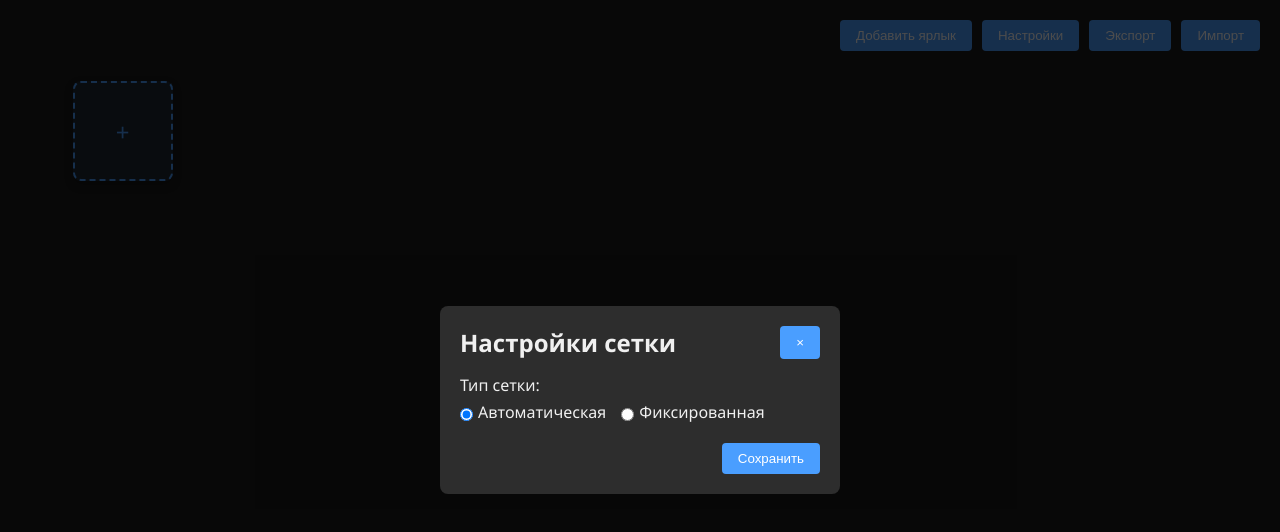
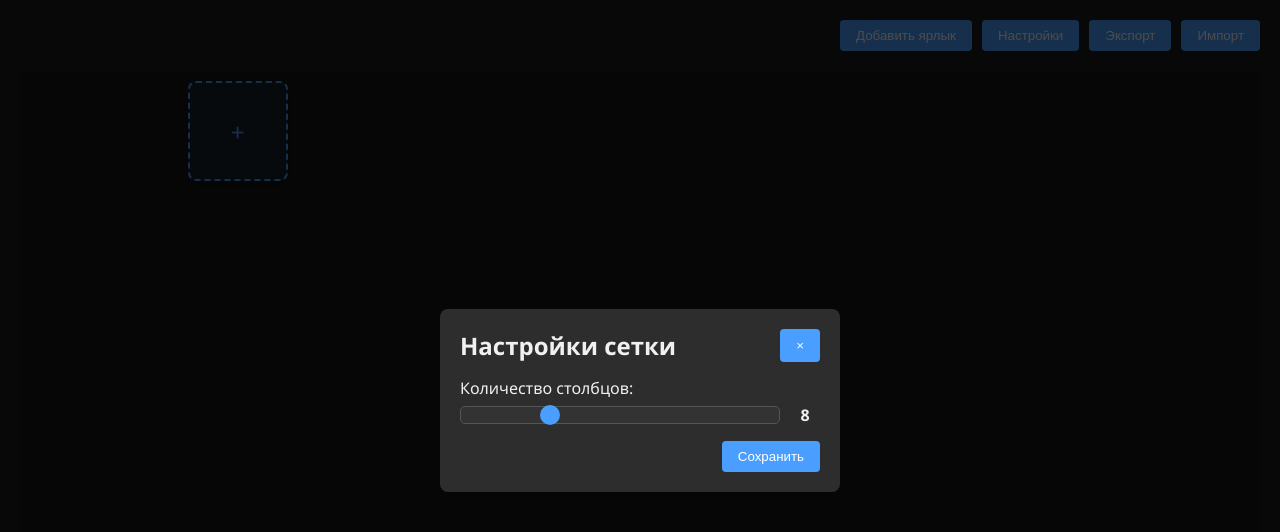
Before and after one commit to AnDsergey13/New_tab, a plain HTML site: page index.html in a window 1280 px wide. Both pictures are taken after a click on the button "Настройки". Drawn offline with nearby package versions, Linux system fonts and the light colour scheme.

Commit message:
feat(index): The automatic grid feature has been removed, because it is not needed. Fixed styles

```diff
--- a/index.html
+++ b/index.html
@@ -13,7 +13,7 @@
             --card-bg: #2d2d2d;
             --text-color: #f0f0f0;
             --accent-color: #4a9eff;
-            --grid-columns: auto-fill; /* auto-fill или число */
+            --grid-columns: 8; /* Теперь только фиксированное значение */
         }
 
         * {
@@ -56,7 +56,6 @@
         }
 
         .controls {
-            /*background-color: rgba(0, 0, 0, 0.9);*/
             display: flex;
             gap: 10px;
         }
@@ -81,7 +80,7 @@
             overflow-y: auto;
             padding: 10px;
             border-radius: 8px;
-            /*background-color: rgba(0, 0, 0, 0.2);*/
+            background-color: rgba(0, 0, 0, 0.2);
             display: flex;
             justify-content: center;
         }
@@ -258,16 +257,43 @@
             margin-bottom: 15px;
         }
 
-        .radio-group {
+        .slider-container {
             display: flex;
-            gap: 15px;
-            margin-top: 5px;
+            align-items: center;
+            gap: 10px;
         }
 
-        .radio-option {
-            display: flex;
-            align-items: center;
-            gap: 5px;
+        .slider-value {
+            min-width: 30px;
+            text-align: center;
+            font-weight: bold;
+        }
+
+        input[type="range"] {
+            -webkit-appearance: none;
+            width: 100%;
+            height: 8px;
+            border-radius: 5px;
+            background: #333;
+            outline: none;
+        }
+
+        input[type="range"]::-webkit-slider-thumb {
+            -webkit-appearance: none;
+            appearance: none;
+            width: 20px;
+            height: 20px;
+            border-radius: 50%;
+            background: var(--accent-color);
+            cursor: pointer;
+        }
+
+        input[type="range"]::-moz-range-thumb {
+            width: 20px;
+            height: 20px;
+            border-radius: 50%;
+            background: var(--accent-color);
+            cursor: pointer;
         }
     </style>
 </head>
@@ -329,21 +355,11 @@
                 <button id="close-settings">&times;</button>
             </div>
             <div class="settings-group">
-                <label>Тип сетки:</label>
-                <div class="radio-group">
-                    <div class="radio-option">
-                        <input type="radio" id="grid-auto" name="grid-type" value="auto" checked>
-                        <label for="grid-auto">Автоматическая</label>
-                    </div>
-                    <div class="radio-option">
-                        <input type="radio" id="grid-fixed" name="grid-type" value="fixed">
-                        <label for="grid-fixed">Фиксированная</label>
-                    </div>
+                <label>Количество столбцов:</label>
+                <div class="slider-container">
+                    <input type="range" id="columns-slider" min="4" max="20" value="8">
+                    <div class="slider-value" id="columns-value">8</div>
                 </div>
-            </div>
-            <div class="form-group" id="columns-group" style="display: none;">
-                <label for="columns-input">Количество столбцов:</label>
-                <input type="number" id="columns-input" min="1" max="20" value="6">
             </div>
             <div class="form-actions">
                 <button id="save-settings">Сохранить</button>
@@ -369,18 +385,13 @@
             const deleteBookmarkBtn = document.getElementById('delete-bookmark');
             const modalTitle = document.getElementById('modal-title');
             const notification = document.getElementById('notification');
-            const gridAuto = document.getElementById('grid-auto');
-            const gridFixed = document.getElementById('grid-fixed');
-            const columnsGroup = document.getElementById('columns-group');
-            const columnsInput = document.getElementById('columns-input');
+            const columnsSlider = document.getElementById('columns-slider');
+            const columnsValue = document.getElementById('columns-value');
             const saveSettingsBtn = document.getElementById('save-settings');
 
             let bookmarks = JSON.parse(localStorage.getItem('bookmarks')) || [];
             let currentEditId = null;
-            let settings = JSON.parse(localStorage.getItem('gridSettings')) || {
-                type: 'auto',
-                columns: 6
-            };
+            let gridColumns = parseInt(localStorage.getItem('gridColumns')) || 8;
 
             // Инициализация
             applyGridSettings();
@@ -401,13 +412,9 @@
                 deleteBookmarkBtn.addEventListener('click', deleteBookmark);
                 saveSettingsBtn.addEventListener('click', saveGridSettings);
 
-                // Переключатели типа сетки
-                gridAuto.addEventListener('change', () => {
-                    columnsGroup.style.display = 'none';
-                });
-
-                gridFixed.addEventListener('change', () => {
-                    columnsGroup.style.display = 'block';
+                // Ползунок количества столбцов
+                columnsSlider.addEventListener('input', (e) => {
+                    columnsValue.textContent = e.target.value;
                 });
 
                 // Изменение размера ярлыков
@@ -455,11 +462,7 @@
             }
 
             function applyGridSettings() {
-                if (settings.type === 'auto') {
-                    document.documentElement.style.setProperty('--grid-columns', 'auto-fill');
-                } else {
-                    document.documentElement.style.setProperty('--grid-columns', settings.columns);
-                }
+                document.documentElement.style.setProperty('--grid-columns', gridColumns);
             }
 
             function renderBookmarks() {
@@ -557,27 +560,15 @@
 
             function openSettingsModal() {
                 // Устанавливаем текущие настройки
-                if (settings.type === 'auto') {
-                    gridAuto.checked = true;
-                    columnsGroup.style.display = 'none';
-                } else {
-                    gridFixed.checked = true;
-                    columnsGroup.style.display = 'block';
-                    columnsInput.value = settings.columns;
-                }
+                columnsSlider.value = gridColumns;
+                columnsValue.textContent = gridColumns;
 
                 settingsModal.style.display = 'flex';
             }
 
             function saveGridSettings() {
-                if (gridAuto.checked) {
-                    settings.type = 'auto';
-                } else {
-                    settings.type = 'fixed';
-                    settings.columns = parseInt(columnsInput.value) || 6;
-                }
-
-                localStorage.setItem('gridSettings', JSON.stringify(settings));
+                gridColumns = parseInt(columnsSlider.value);
+                localStorage.setItem('gridColumns', gridColumns);
                 applyGridSettings();
                 settingsModal.style.display = 'none';
                 showNotification('Настройки сохранены');
```
